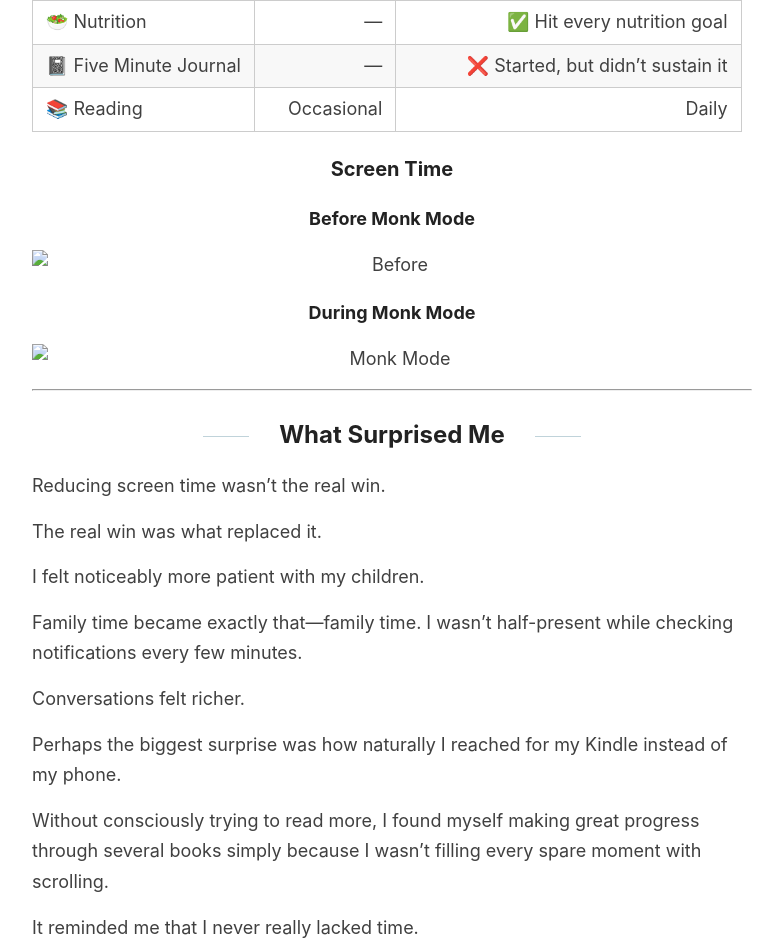
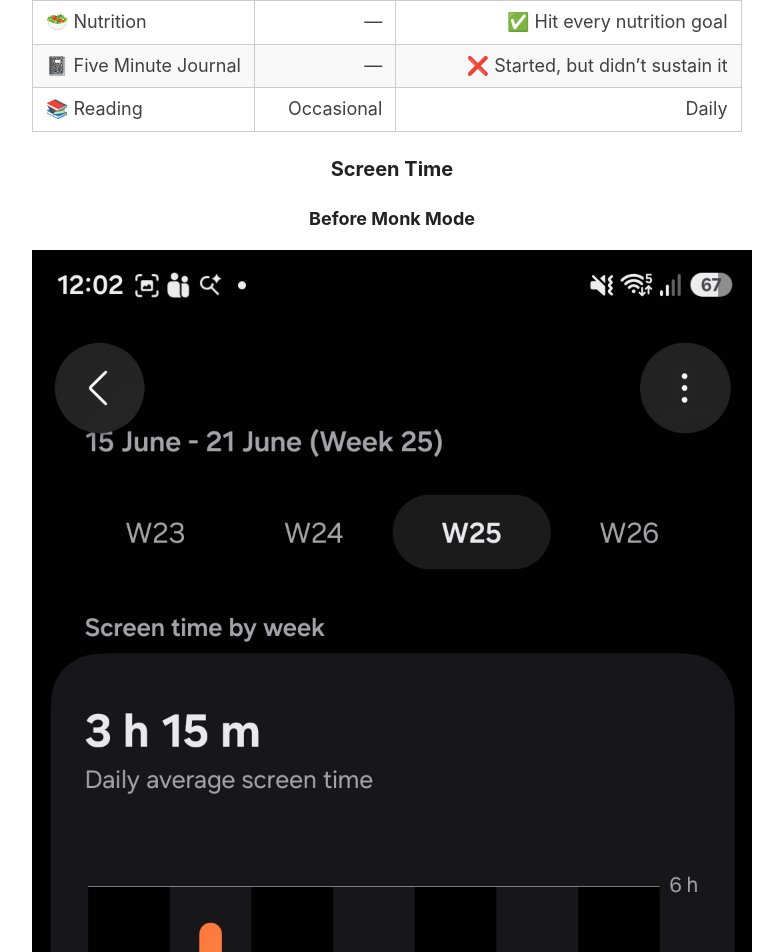
Before and after one commit to jeeves2001/jeeves2001.github.io, a Jekyll site: the page built from _posts/2026-07-13-Field_Notes_001_Monk_Mode.md, in a window 1280 px wide. Shown: the part 2304-3256 px from the top of the page, without its empty margins (248-1031 px from the left). Built offline with Jekyll 4.4.1, drawn with Linux system fonts in a browser that asks for light colours.

Commit message:
Update 2026-07-13-Field_Notes_001_Monk_Mode.md
Fixed images

```diff
--- a/_posts/2026-07-13-Field_Notes_001_Monk_Mode.md
+++ b/_posts/2026-07-13-Field_Notes_001_Monk_Mode.md
@@ -74,11 +74,11 @@ The guiding principle was simple.
 
 ### Screen Time
 #### Before Monk Mode
-![Before](images/Screenshot_20260701_120238_Digital Wellbeing.jpg)
+![Before](https://jeeves2001.github.io/images/Screenshot_20260701_120238_Digital Wellbeing.jpg)
 
 
 #### During Monk Mode
-![Monk Mode](images/Screenshot_20260701_120132_Digital Wellbeing.jpg)
+![Monk Mode](https://jeeves2001.github.io/images/Screenshot_20260701_120132_Digital Wellbeing.jpg)
 
 ---
 
@@ -130,7 +130,7 @@ My current favourite is what I've started calling the **"1 & 1"**:
 
 Simple, delicious, and a great way to enjoy the same beans in two completely different ways.
 
-![Coffee](images/20260703_092445.jpg)
+![Coffee](https://jeeves2001.github.io/images/20260703_092445.jpg)
 
 
 ---
```
